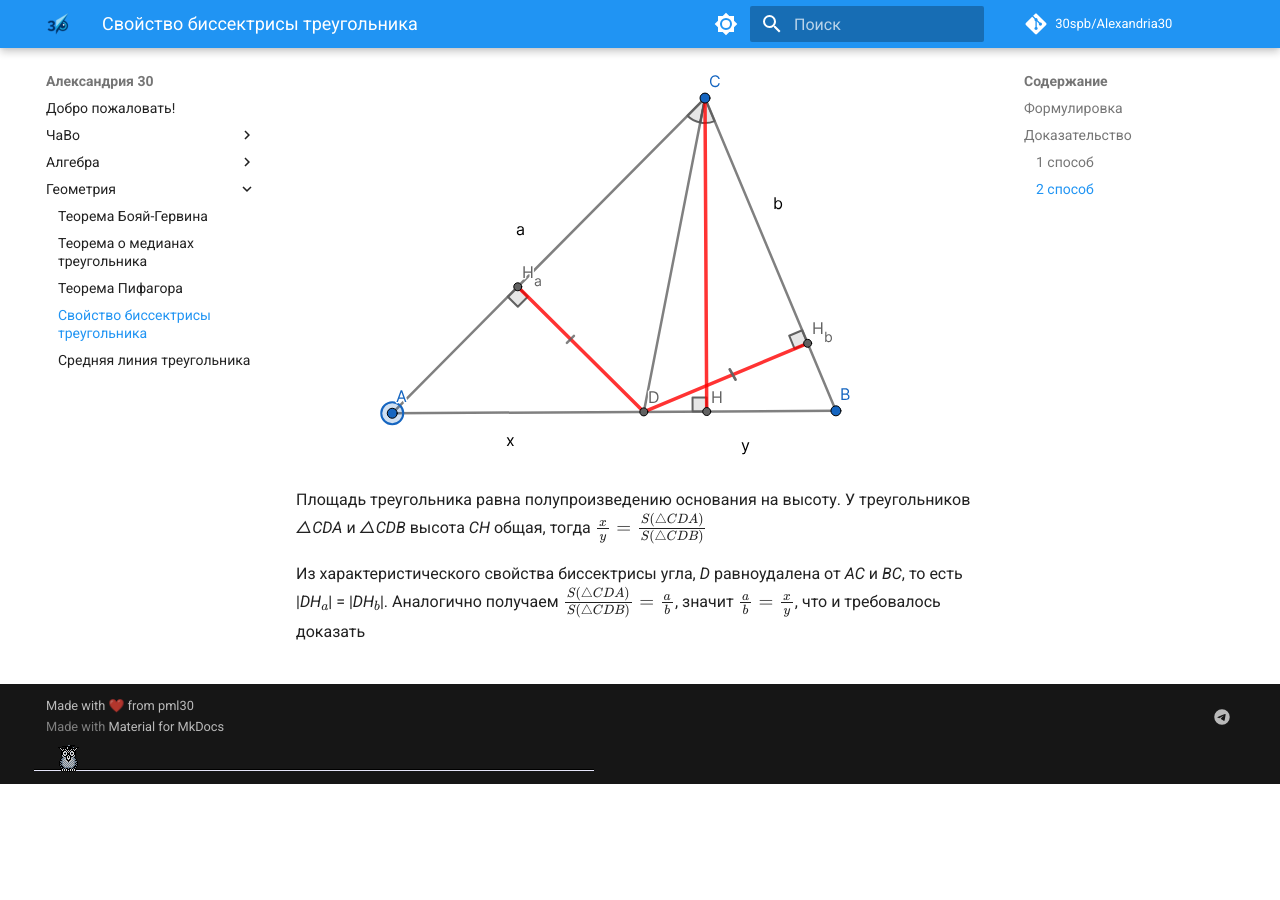
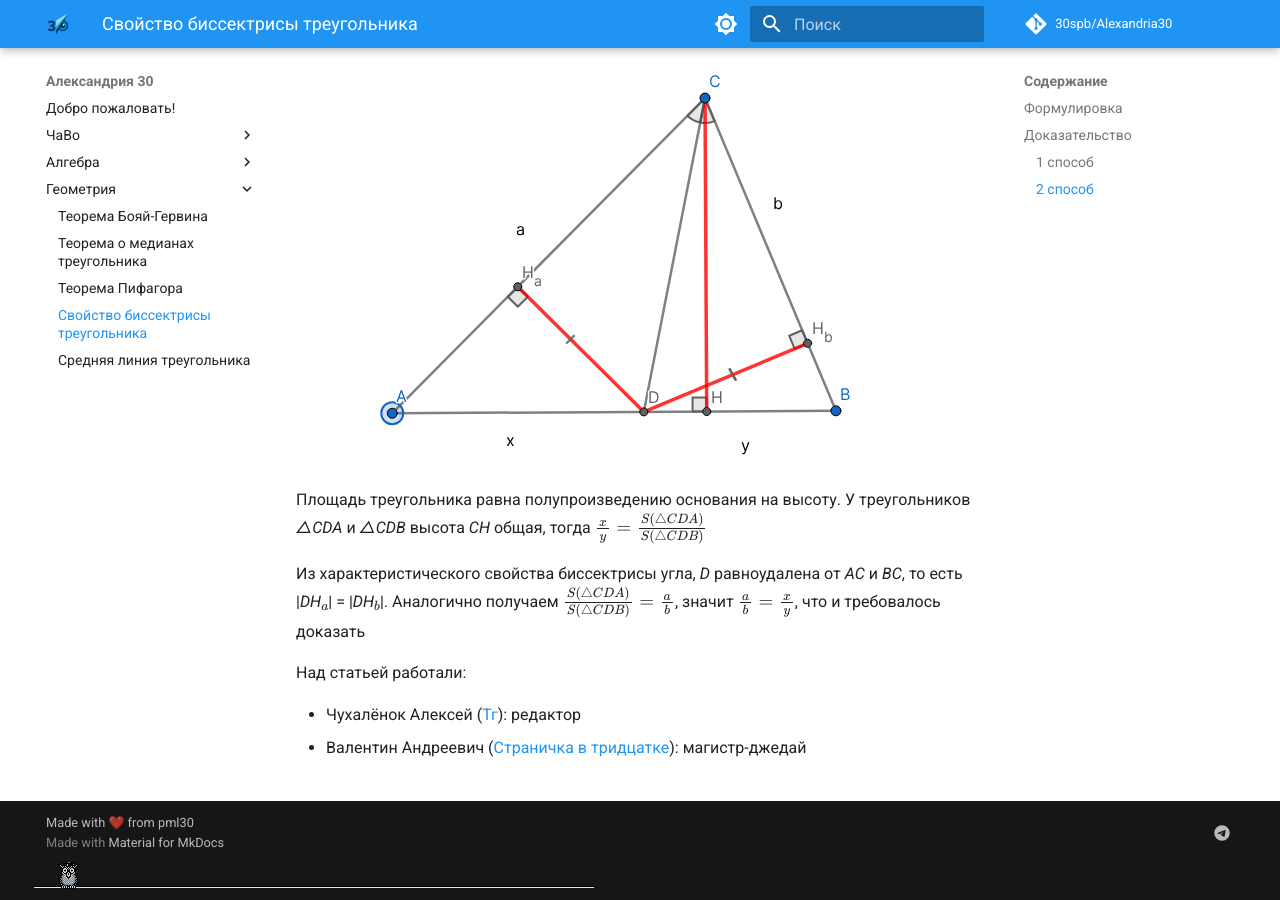
Before and after one commit to 30spb/Alexandria30, an MkDocs documentation site: the page built from docs/geometry/bissector_property.md, in a window 1280 px wide and 900 px high, scrolled down 1628 px. Built offline with MkDocs 1.6.1 and Material for MkDocs 9.7.7, drawn with Linux system fonts in a browser that asks for light colours; comment, search, counter and statistics services are not loaded; before the commit the page ends 2412 px from its top, so only the background shows below that.

Commit message:
Update bissector_property.md
Добавлена таблица с авторами

```diff
--- a/docs/geometry/bissector_property.md
+++ b/docs/geometry/bissector_property.md
@@ -50,4 +50,9 @@
 
 Из характеристического свойства биссектрисы угла, *D* равноудалена от *AC* и *BC*, то есть |*DH*$_a$| = |*DH*$_b$|. Аналогично получаем $\frac{S(△CDA)}{S(△CDB)} = \frac{a}{b}$, значит $\frac{a}{b} = \frac{x}{y}$, что и требовалось доказать
 
+Над статьей работали:
+
+- Чухалёнок Алексей ([Тг](https://t.me/AlexeyRoot)): редактор
+- Валентин Андреевич ([Страничка в тридцатке](https://school30.spb.ru/staff/~evstafyevva.shtml)): магистр-джедай
+
 </div>
```
